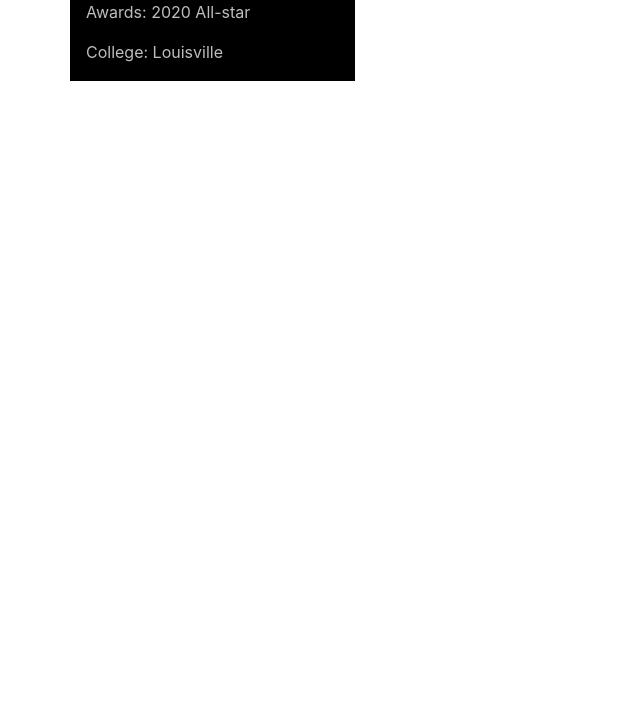
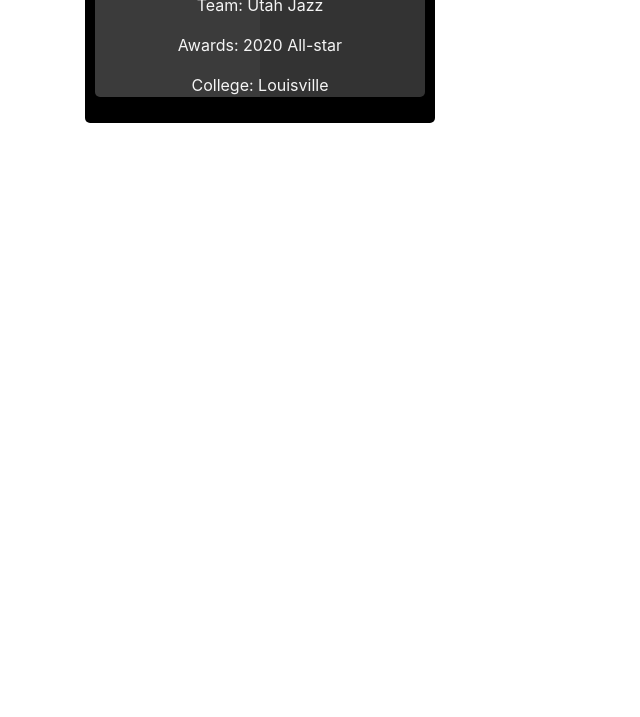
Before and after one commit to jaromplewe/custom-card-1, a plain HTML site: page index.html in a window 1280 px wide. Shown: the part 83-800 px from the top of the page, without its empty margins (0-640 px from the left). Drawn offline with nearby package versions, Linux system fonts and the light colour scheme.

Commit message:
changed colors

```diff
--- a/assets/style.css
+++ b/assets/style.css
@@ -1,8 +1,15 @@
+.dark-card-wrap {
+    padding: 10px;
+    background-color: black;
+    border-radius: 5px;
+}
+
 .dark-card {
-    border: black solid 1px;
-    background-color: black;
+    border-radius: 5px;
+    background-image: linear-gradient(to right, rgb(59, 59, 59) 50%, rgb(51, 51, 51) 40%);
 }
 
 .dark-card-header h3, .dark-card-content p {
-    color: rgb(190, 190, 190);
+    text-align: center;
+    color: rgb(245, 245, 245);
 }
--- a/index.html
+++ b/index.html
@@ -14,9 +14,16 @@
     <title>Custom Card 1</title>
   </head>
   <body>
-    <div class="container">
+    <div class="container mt-4">
         <div class="row">
-            <div class="col-3 dark-card">
+            <div class="col-4">
+
+                <!-- CUSTOM CARD -->
+                <!-- Card Wrap -->
+                <div class="dark-card-wrap">
+
+                    <!-- Card Inner -->
+                    <div class="dark-card">
                         <div class="dark-card-header">
                             <h3>Donovan Mitchell</h3>
                         </div>
@@ -25,6 +32,10 @@
                             <p>Awards: 2020 All-star</p>
                             <p>College: Louisville</p>
                         </div>
+                    </div>
+
+                </div>
+
 
             </div>
         </div>
```
Lines whose indentation alone changed are shown as unchanged.
